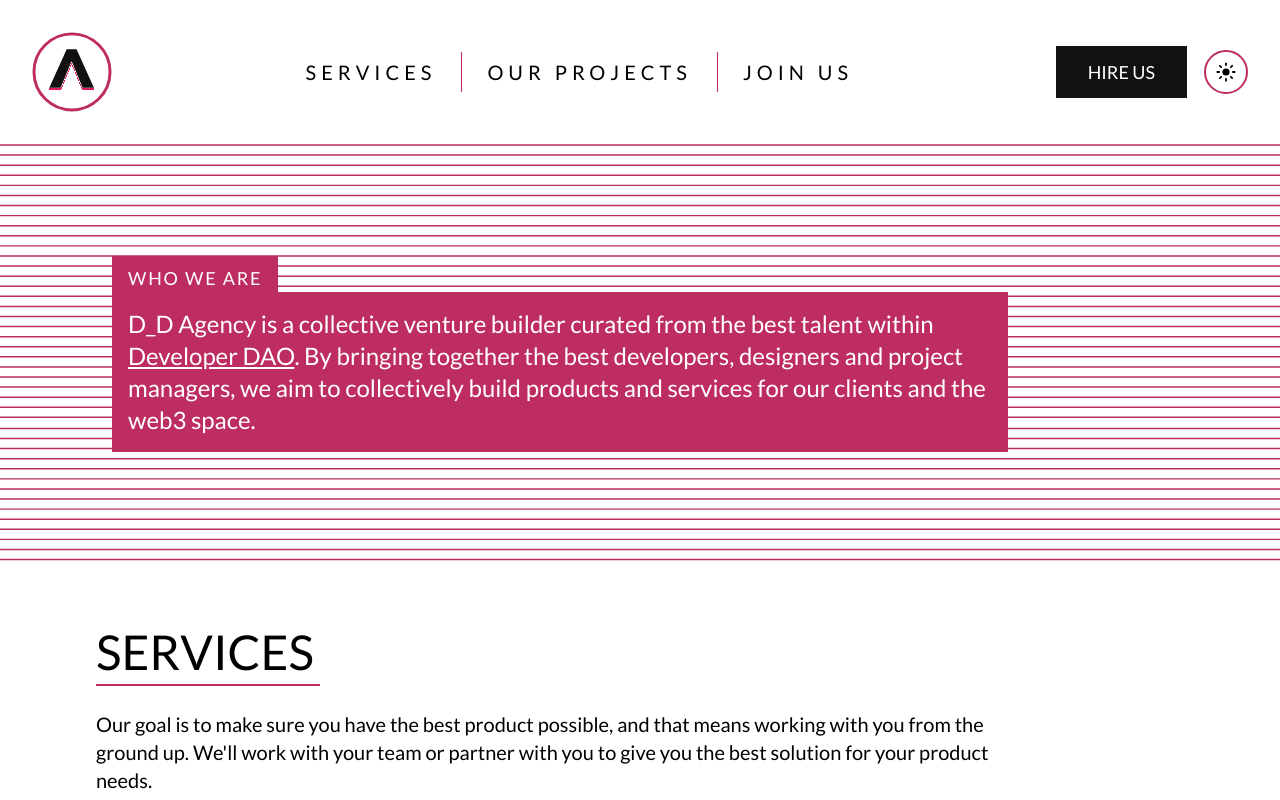
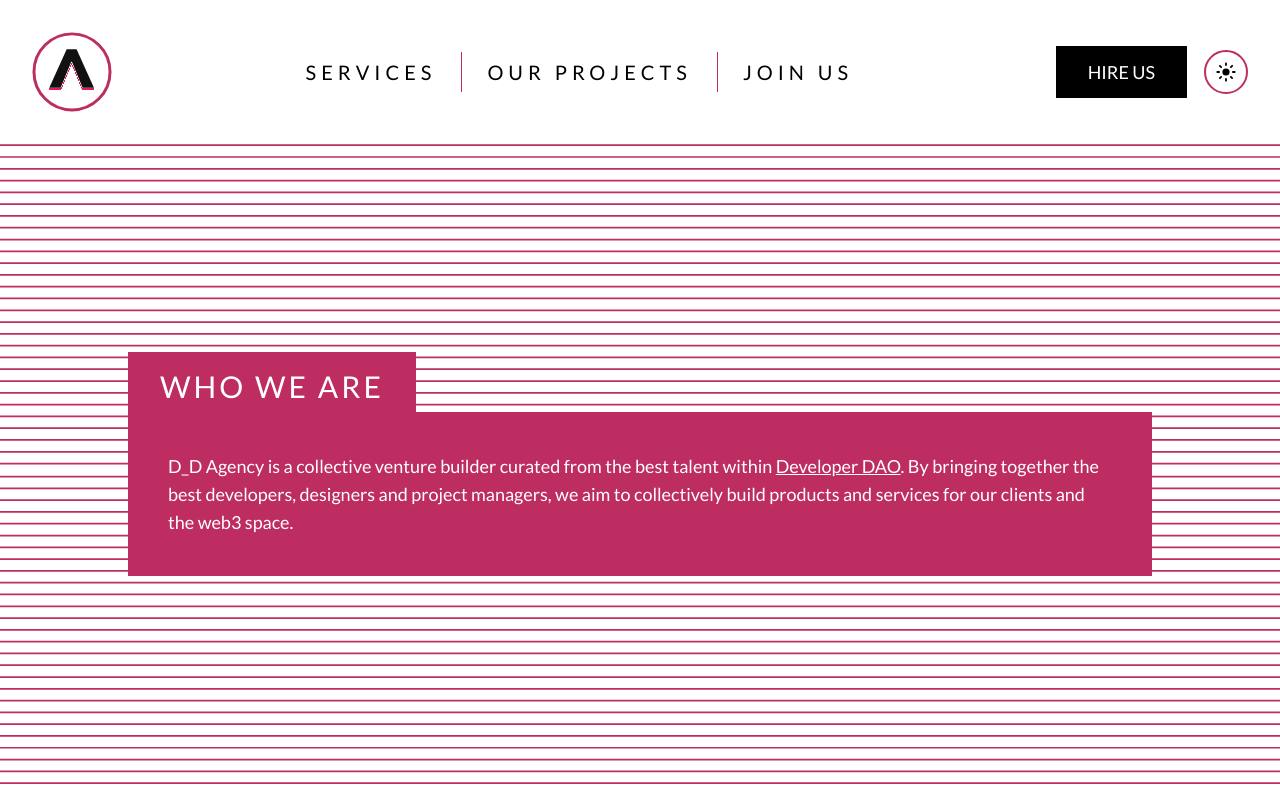
Before and after one commit to DD-AG3NCY/agency-landing, a Next.js app: page / in a window 1280 px wide. Shown: the top 800 px of the page. Built offline with nearby package versions, Linux system fonts and the light colour scheme.

Commit message:
more final touches

```diff
--- a/components/Body.jsx
+++ b/components/Body.jsx
@@ -1,10 +1,10 @@
 const Body = (props) => {
   return (
-    <div className="block text-white max-w-4xl">
-      <div className="inline-block font-light pr-4 pl-4 pt-2 tracking-widest bg-pink">
+    <div className="block text-white max-w-6xl">
+      <div className="inline-block sm:text-lg md:text-3xl font-light pr-4 pl-4 pb-1 pt-2 md:pr-8 md:pl-8 md:pb-2 md:pt-4 tracking-widest bg-pink">
         {props.headlineText}
       </div>
-      <div className="bg-pink text-2xl p-4 font-light">
+      <div className="bg-pink md:text-lg p-5 md:text-3xl md:p-10 font-light">
         {props.bodyText}
       </div>
     </div>
--- a/components/Footer.jsx
+++ b/components/Footer.jsx
@@ -1,7 +1,7 @@
 const Footer = () => {
   return (
     <nav className="p-2 w-full max-w-full bg-pink text-white">
-      <div className="flex ml-4 md:ml-8 mt-8 mb-4">
+      <div className="flex ml-4 md:ml-24 mt-8 mb-4">
         <div className="flex flex-col text-sm">
           <a
             href="mailto: agency@developerdao.com"
@@ -9,9 +9,9 @@
           >
             agency@developerdao.com
           </a>
-          <div className="flex mt-16 md:mr-0 md:text-lg">© 2022 D_D Agency</div>
+          <div className="flex mt-8 md:mt-16 md:mr-0 md:text-lg">© 2022 D_D Agency</div>
         </div>
-        <div className="flex mr-4 md:mr-8 flex-grow justify-end text-sm md:text-lg ml-4 md:ml-16 gap-x-2 md:gap-x-8">
+        <div className="flex mr-4 md:mr-24 flex-grow justify-end text-sm md:text-lg ml-4 md:ml-16 gap-x-2 md:gap-x-8">
           <a
               href="http://discord.gg/devdao"
               target="_blank"
--- a/components/Services.jsx
+++ b/components/Services.jsx
@@ -2,7 +2,7 @@
 
 const Services = () => {
     return (<div id="services" className="flex flex-col pb-16 pl-16 pr-16">
-        <div className="pb-2 font-light dark:text-white text-2xl ml-8 mt-16 text-5xl">
+        <div className="pb-2 font-light dark:text-white ml-8 mt-16 text-5xl">
             SERVICES
             <div className="w-56 border-hero-pink pb-2 border-b-2">
 
--- a/pages/index.js
+++ b/pages/index.js
@@ -20,9 +20,9 @@
         ></meta>
       </Head>
       <Header />
-      <main className="flex bg-landing-background bg-cover animate-blob animation-delay-8000 backdrop-saturate-200">
+      <main className="flex h-[40vh] md:h-[80vh] bg-landing-background bg-cover items-center backdrop-saturate-200">
         <div>
-          <div className="flex p-16 text-sm md:p-28 md:text-lg">
+          <div className="flex p-16 text-sm md:p-32 md:text-lg">
             <Body
               headlineText="WHO WE ARE"
               bodyText={
--- a/tailwind.config.js
+++ b/tailwind.config.js
@@ -7,26 +7,13 @@
   ],
   theme: {
     extend: {
-      animation: {
-        blob: "blob 8s infinite",
-      },
-      keyframes: {
-        blob: {
-          "0%": {
-            transform: "translate(0px, 0px) scale(1)",
-          },
-          "33%": {
-            transform: "translate(0px, 0px) scale(1.05)",
-          },
-        },
-      },
       backgroundImage: {
         "landing-background": "url('/landing-background.svg')",
       },
       colors: {
         "hero-pink": "#be2d61",
         "pink": "#be2d61",
-        black: "#111111",
+        black: "#000000",
         "dark-gray": "#202020",
         "light-gray": "#EFEFEF",
       },
```
Also changed, not shown: components/Header.jsx (+1 -1 lines).
